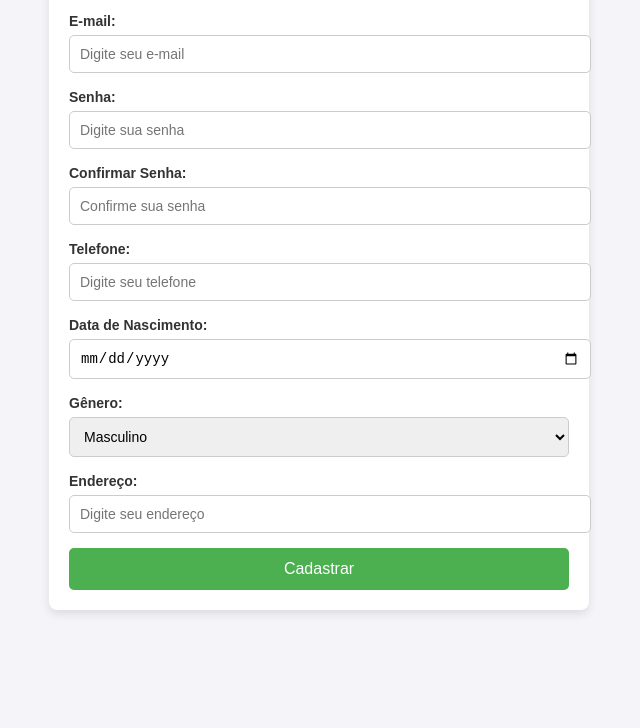
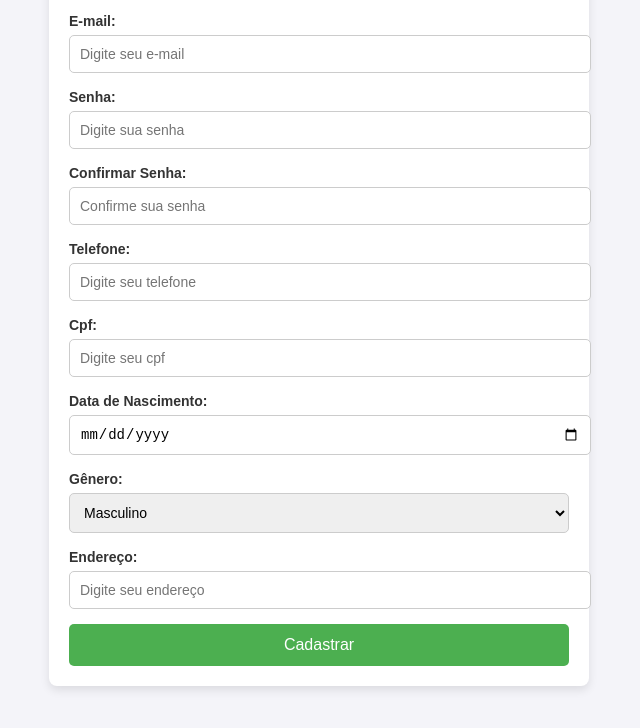
Before and after one commit to Albert-Stanley/scmmm, a plain HTML site: page index.html in a window 1280 px wide. Shown: the part 214-942 px from the top of the page, without its empty margins (321-961 px from the left). Before the commit the page ends 874 px from the top, so only its background shows below. Drawn offline with Linux system fonts and the light colour scheme.

Commit message:
Adicionando campo de cpf

```diff
--- a/index.html
+++ b/index.html
@@ -31,6 +31,10 @@
                 <input type="tel" id="telefone" name="telefone" required placeholder="Digite seu telefone">
             </div>
             <div class="campo">
+                <label for="cpf">Cpf:</label>
+                <input type="number" id="cpf" name="cpf" required placeholder="Digite seu cpf">
+            </div>
+            <div class="campo">
                 <label for="data-nascimento">Data de Nascimento:</label>
                 <input type="date" id="data-nascimento" name="data-nascimento" required>
             </div>
```
